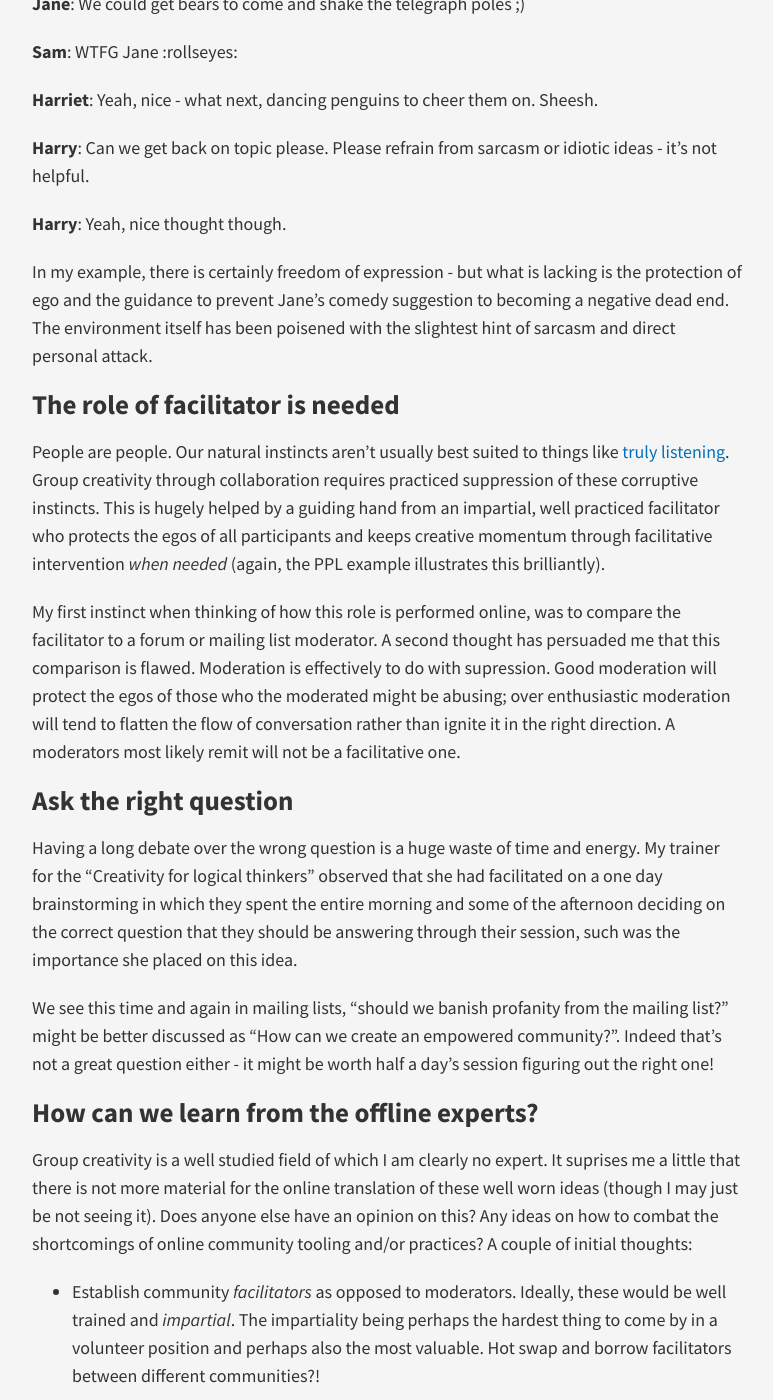
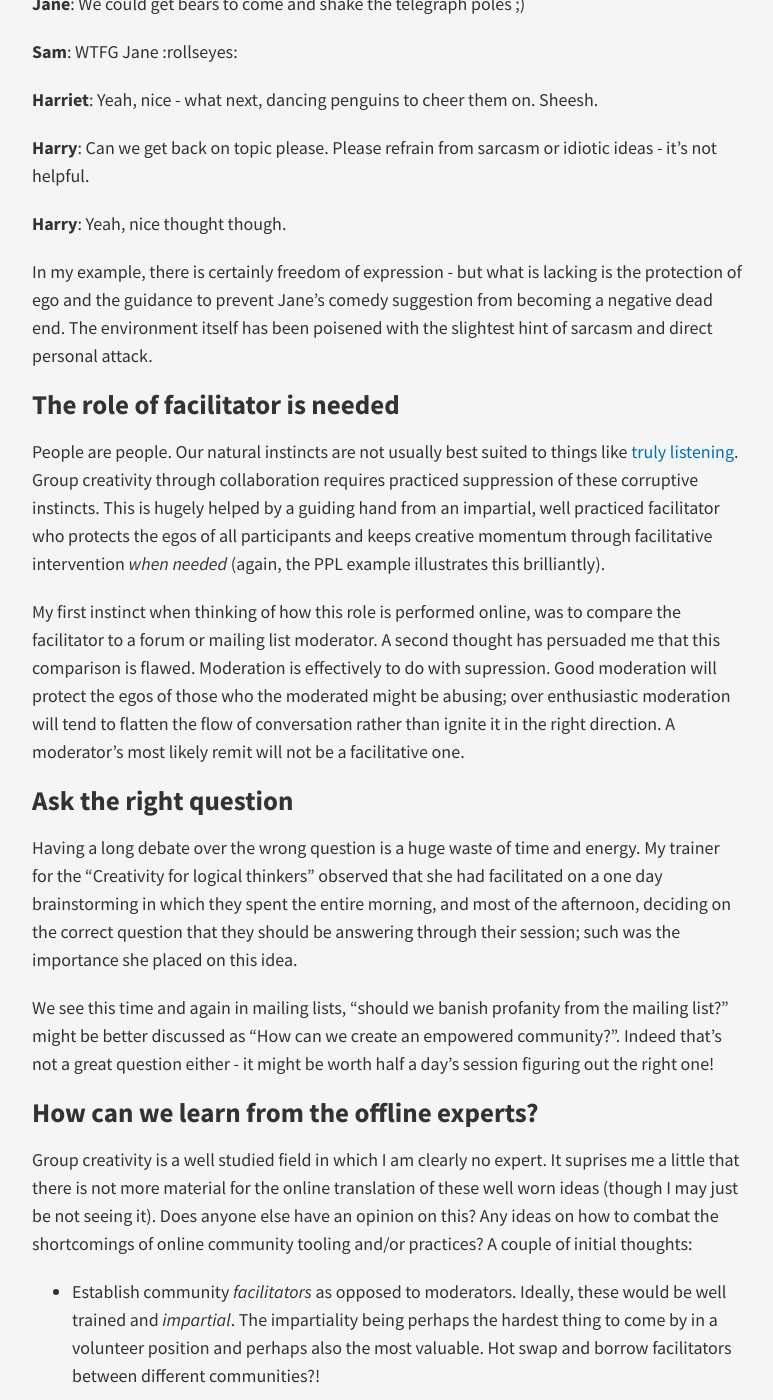
Before and after one commit to DominicWatson/dominicwatson.github.io, a Jekyll site: the page built from _posts/2015-02-12-Herding-Cats.markdown, in a window 1280 px wide and 1400 px high, scrolled down 1646 px. Shown: the whole window, without its empty margins (253-1026 px from the left). Built offline with Jekyll 4.4.1, drawn with Linux system fonts in a browser that asks for light colours; Markdown is read by kramdown in place of the engine named in the settings; comment, search, counter and statistics services are not loaded; some of the changed text lies outside the part shown.

Commit message:
Typo and grammar fixes

```diff
--- a/_posts/2015-02-12-Herding-Cats.markdown
+++ b/_posts/2015-02-12-Herding-Cats.markdown
@@ -50,23 +50,23 @@ Here is a reinvisaged telling of the brainstorming story but on an online forum
 
 **Harry**: Yeah, nice thought though.
 
-In my example, there is certainly freedom of expression - but what is lacking is the protection of ego and the guidance to prevent Jane's comedy suggestion to becoming a negative dead end. The environment itself has been poisened with the slightest hint of sarcasm and direct personal attack.
+In my example, there is certainly freedom of expression - but what is lacking is the protection of ego and the guidance to prevent Jane's comedy suggestion from becoming a negative dead end. The environment itself has been poisened with the slightest hint of sarcasm and direct personal attack.
 
 ## The role of facilitator is needed
 
-People are people. Our natural instincts aren't usually best suited to things like [truly listening](https://www.google.com/?q=why humans are terrible listeners). Group creativity through collaboration requires practiced suppression of these corruptive instincts. This is hugely helped by a guiding hand from an impartial, well practiced facilitator who protects the egos of all participants and keeps creative momentum through facilitative intervention *when needed* (again, the PPL example illustrates this brilliantly).
+People are people. Our natural instincts are not usually best suited to things like [truly listening](https://www.google.com/?q=why humans are terrible listeners). Group creativity through collaboration requires practiced suppression of these corruptive instincts. This is hugely helped by a guiding hand from an impartial, well practiced facilitator who protects the egos of all participants and keeps creative momentum through facilitative intervention *when needed* (again, the PPL example illustrates this brilliantly).
 
-My first instinct when thinking of how this role is performed online, was to compare the facilitator to a forum or mailing list moderator. A second thought has persuaded me that this comparison is flawed. Moderation is effectively to do with supression. Good moderation will protect the egos of those who the moderated might be abusing; over enthusiastic moderation will tend to flatten the flow of conversation rather than ignite it in the right direction. A moderators most likely remit will not be a facilitative one.
+My first instinct when thinking of how this role is performed online, was to compare the facilitator to a forum or mailing list moderator. A second thought has persuaded me that this comparison is flawed. Moderation is effectively to do with supression. Good moderation will protect the egos of those who the moderated might be abusing; over enthusiastic moderation will tend to flatten the flow of conversation rather than ignite it in the right direction. A moderator's most likely remit will not be a facilitative one.
 
 ## Ask the right question
 
-Having a long debate over the wrong question is a huge waste of time and energy. My trainer for the "Creativity for logical thinkers" observed that she had facilitated on a one day brainstorming in which they spent the entire morning and some of the afternoon deciding on the correct question that they should be answering through their session, such was the importance she placed on this idea.
+Having a long debate over the wrong question is a huge waste of time and energy. My trainer for the "Creativity for logical thinkers" observed that she had facilitated on a one day brainstorming in which they spent the entire morning, and most of the afternoon, deciding on the correct question that they should be answering through their session; such was the importance she placed on this idea.
 
 We see this time and again in mailing lists, "should we banish profanity from the mailing list?" might be better discussed as "How can we create an empowered community?". Indeed that's not a great question either - it might be worth half a day's session figuring out the right one!
 
 # How can we learn from the offline experts?
 
-Group creativity is a well studied field of which I am clearly no expert. It suprises me a little that there is not more material for the online translation of these well worn ideas (though I may just be not seeing it). Does anyone else have an opinion on this? Any ideas on how to combat the shortcomings of online community tooling and/or practices? A couple of initial thoughts:
+Group creativity is a well studied field in which I am clearly no expert. It suprises me a little that there is not more material for the online translation of these well worn ideas (though I may just be not seeing it). Does anyone else have an opinion on this? Any ideas on how to combat the shortcomings of online community tooling and/or practices? A couple of initial thoughts:
 
 * Establish community *facilitators* as opposed to moderators. Ideally, these would be well trained and *impartial*. The impartiality being perhaps the hardest thing to come by in a volunteer position and perhaps also the most valuable. Hot swap and borrow facilitators between different communities?!
 
```
Also changed, not shown: other parts of _posts/2015-02-12-Herding-Cats.markdown (+2 -2 lines).
